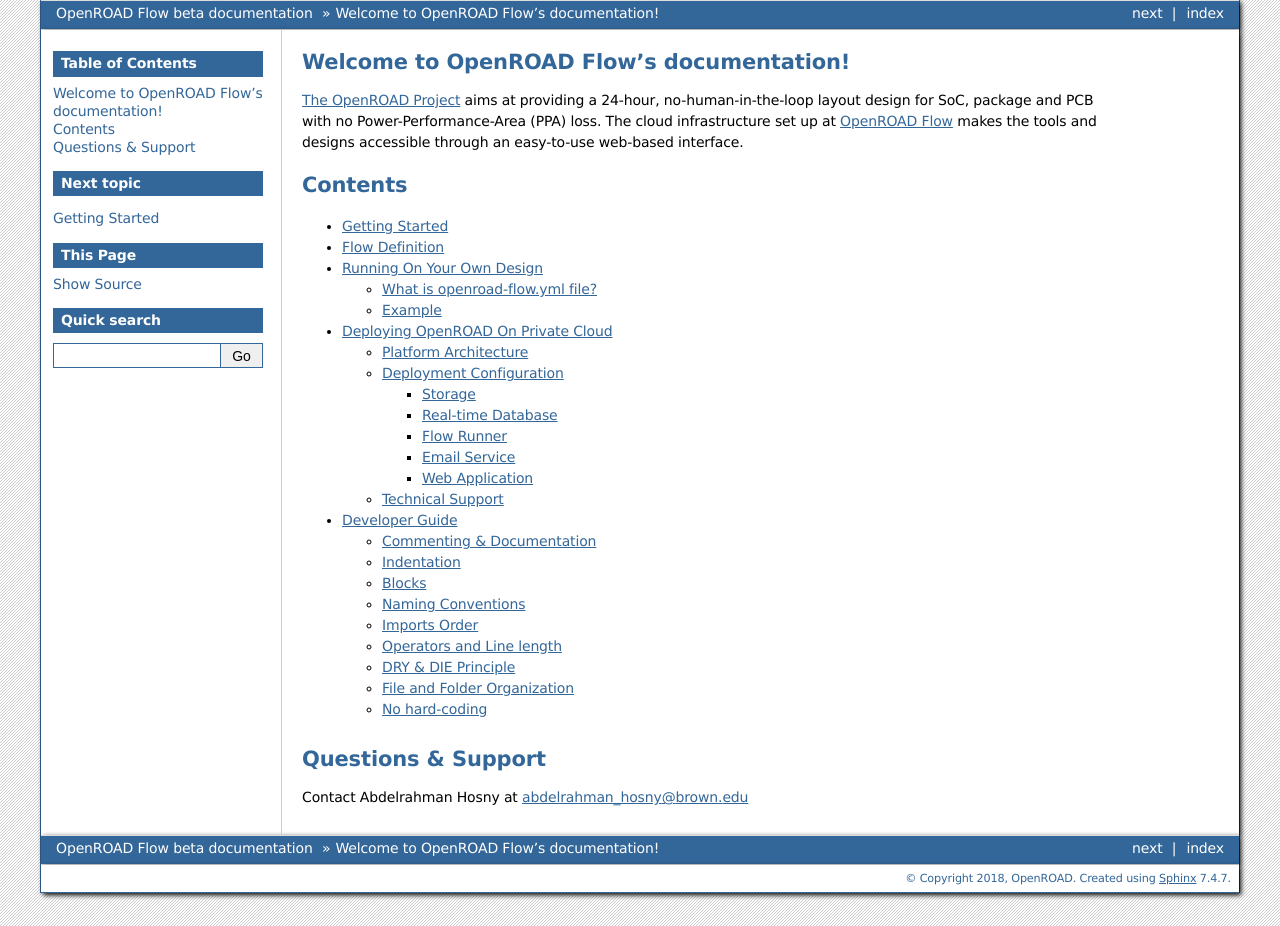
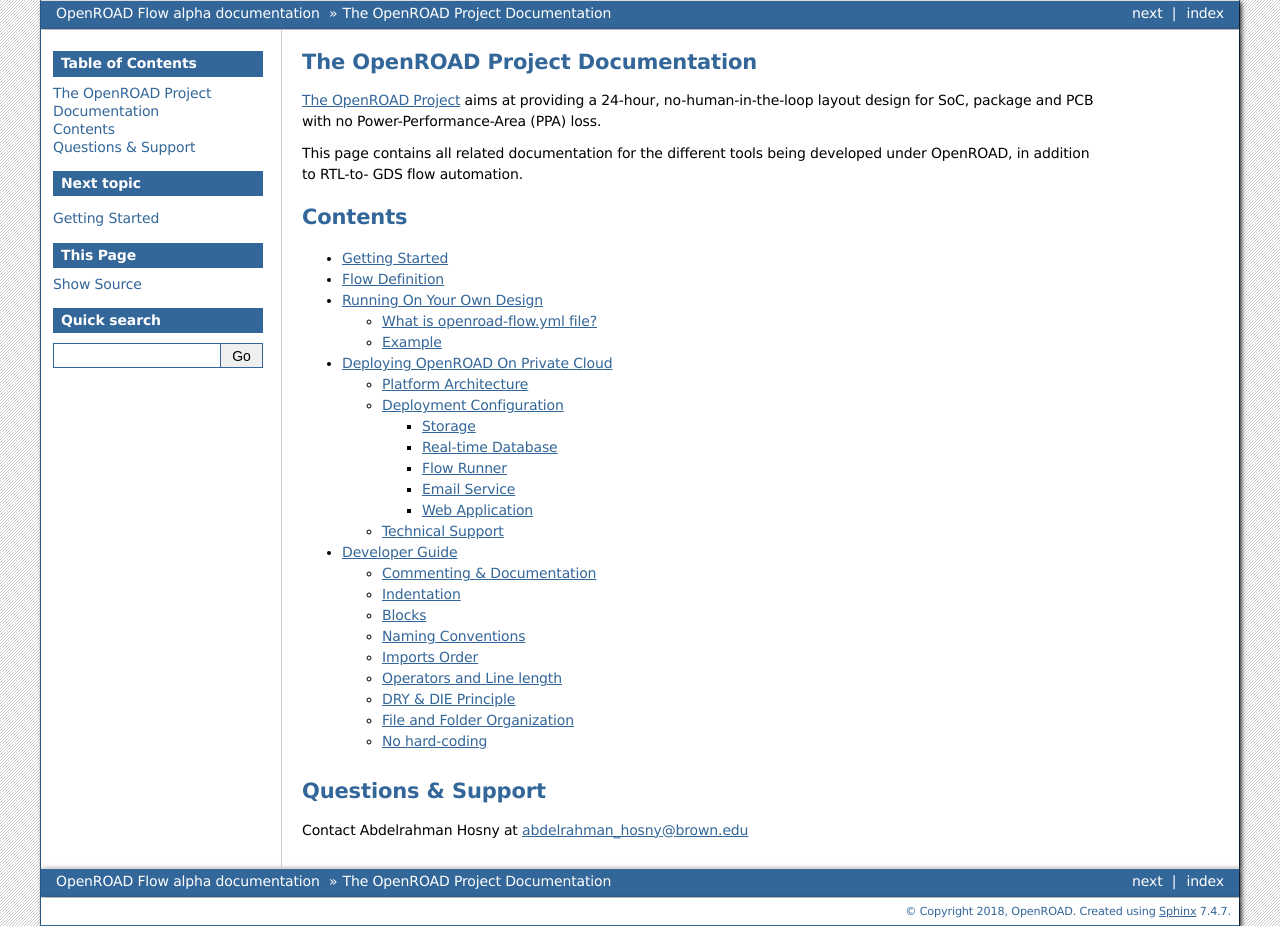
Before and after one commit to The-OpenROAD-Project-Attic/docs, a Sphinx documentation site: the page built from source/index.rst, in a window 1280 px wide. Built offline with Sphinx 7.4.7, drawn with Linux system fonts in a browser that asks for light colours.

Commit message:
update docs

```diff
--- a/source/conf.py
+++ b/source/conf.py
@@ -26,7 +26,7 @@
 # The short X.Y version
 version = ''
 # The full version, including alpha/beta/rc tags
-release = 'beta'
+release = 'alpha'
 
 
 # -- General configuration ---------------------------------------------------
--- a/source/index.rst
+++ b/source/index.rst
@@ -3,12 +3,14 @@
    You can adapt this file completely to your liking, but it should at least
    contain the root `toctree` directive.
 
-Welcome to OpenROAD Flow's documentation!
-=========================================
+The OpenROAD Project Documentation
+===================================
 
 `The OpenROAD Project`_ aims at providing a 24-hour, no-human-in-the-loop layout design for SoC,
 package and PCB with no Power-Performance-Area (PPA) loss.
-The cloud infrastructure set up at `OpenROAD Flow`_ makes the tools and designs accessible through an easy-to-use web-based interface.
+
+This page contains all related documentation for the different tools being developed under OpenROAD,
+in addition to RTL-to- GDS flow automation.
 
 Contents
 ========
```
